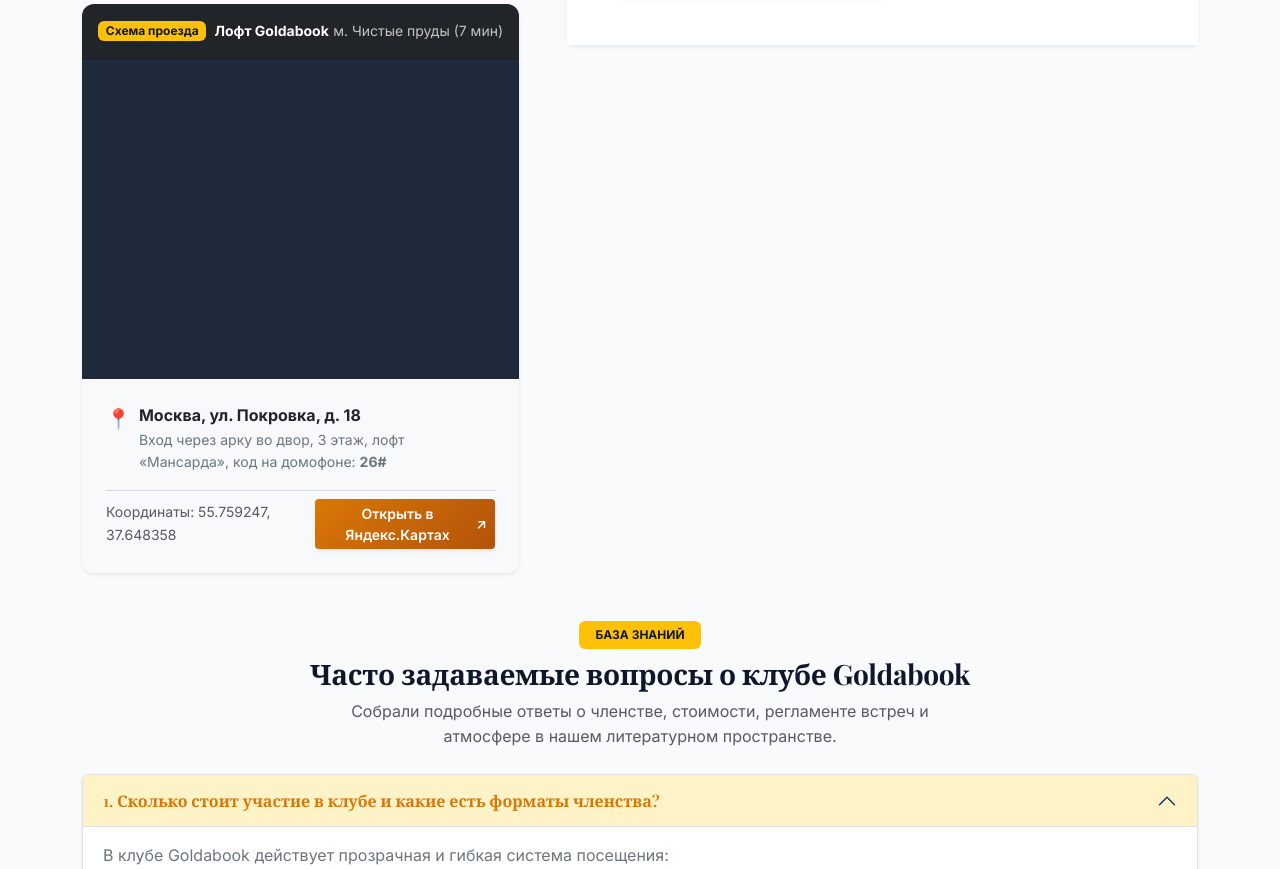
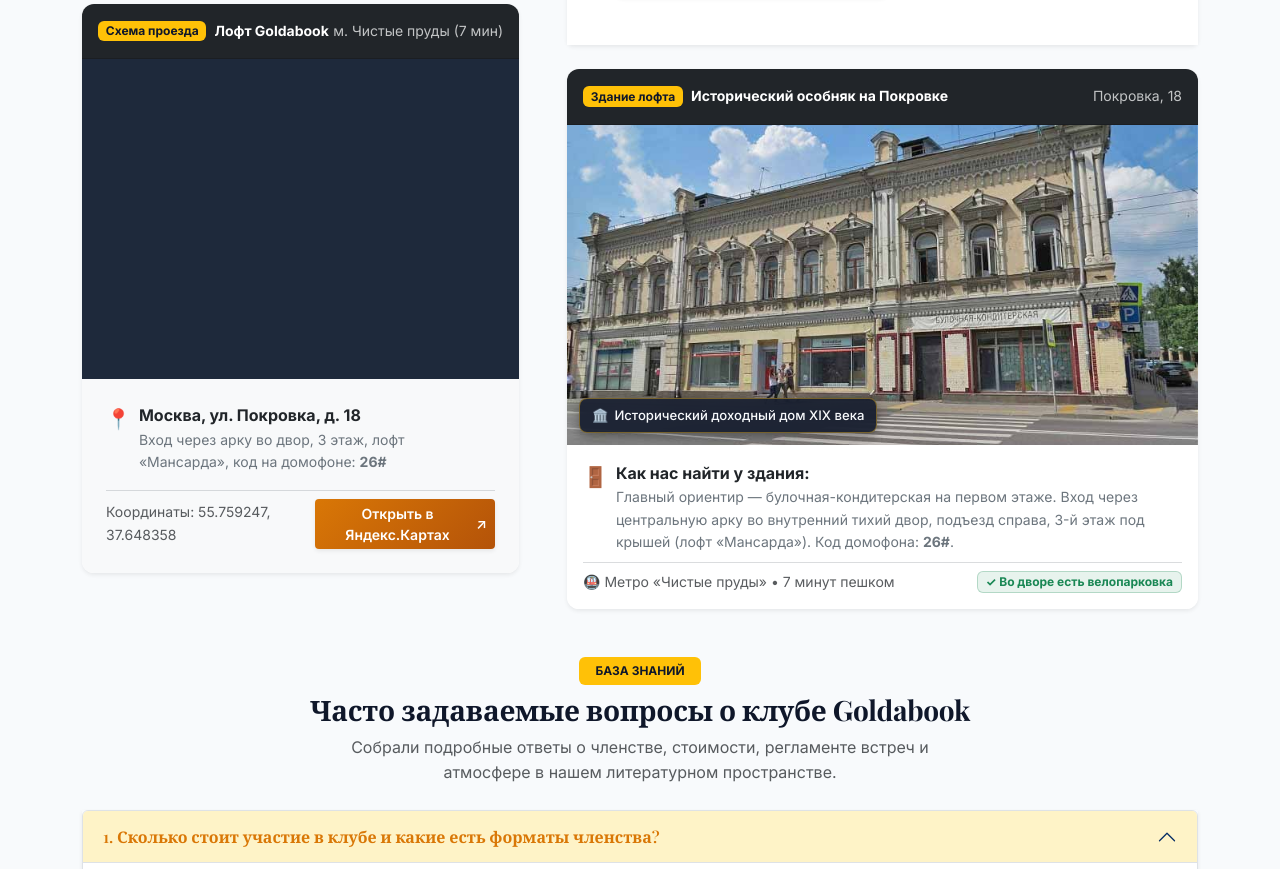
Before and after one commit to MinonLoL/kr2-bootstrap-shop, a plain HTML site: page contacts.html in a window 1280 px wide. Shown: the part 1054-1923 px from the top of the page. Drawn offline with nearby package versions, Linux system fonts and the light colour scheme; a web font is replaced by a local one.

Commit message:
feat(contacts): add historical building photo card next to map at Pokrovka 18

```diff
--- a/contacts.html
+++ b/contacts.html
@@ -320,6 +320,49 @@
 
           </div>
         </div>
+
+        <!-- Фото здания читальни и ориентиры (Покровка, 18) -->
+        <div class="card shadow-sm border-0 contacts-building-card overflow-hidden mt-4">
+          <div class="card-header bg-dark text-white p-3 d-flex justify-content-between align-items-center">
+            <div class="d-flex align-items-center gap-2">
+              <span class="badge bg-warning text-dark">Здание лофта</span>
+              <strong class="small text-white">Исторический особняк на Покровке</strong>
+            </div>
+            <small class="text-light text-opacity-75">Покровка, 18</small>
+          </div>
+
+          <div class="contacts-building-img-wrapper position-relative">
+            <img
+              src="images/loft-building.jpg"
+              alt="Историческое здание книжного клуба Goldabook на ул. Покровка, 18"
+              class="contacts-building-img"
+              loading="lazy"
+            >
+            <div class="contacts-building-badge">
+              <span aria-hidden="true">🏛️</span>
+              <span>Исторический доходный дом XIX века</span>
+            </div>
+          </div>
+
+          <div class="card-body p-3 bg-white">
+            <div class="d-flex align-items-start gap-2 mb-2">
+              <span class="text-warning fs-5 flex-shrink-0">🚪</span>
+              <div>
+                <strong class="d-block text-body">Как нас найти у здания:</strong>
+                <p class="text-secondary small mb-0">
+                  Главный ориентир — булочная-кондитерская на первом этаже. Вход через центральную арку во внутренний тихий двор, подъезд справа, 3-й этаж под крышей (лофт «Мансарда»). Код домофона: <strong>26#</strong>.
+                </p>
+              </div>
+            </div>
+            <div class="pt-2 border-top border-secondary border-opacity-25 d-flex flex-column flex-sm-row justify-content-between align-items-sm-center gap-2">
+              <span class="text-muted small">🚇 Метро «Чистые пруды» • 7 минут пешком</span>
+              <span class="badge bg-success bg-opacity-10 text-success border border-success border-opacity-25 px-2 py-1">
+                ✓ Во дворе есть велопарковка
+              </span>
+            </div>
+          </div>
+        </div>
+
       </div>
 
     </div>
--- a/css/custom.css
+++ b/css/custom.css
@@ -1437,6 +1437,62 @@
   display: block;
 }
 
+/* Карточка с фотографией здания читальни (Покровка, 18) */
+.contacts-building-card {
+  border-radius: 12px;
+  overflow: hidden;
+  transition: transform 0.25s ease, box-shadow 0.25s ease;
+}
+
+.contacts-building-card:hover {
+  transform: translateY(-3px);
+  box-shadow: 0 16px 32px rgba(0, 0, 0, 0.2) !important;
+}
+
+.contacts-building-img-wrapper {
+  position: relative;
+  width: 100%;
+  height: 320px;
+  background-color: #1e293b;
+  overflow: hidden;
+}
+
+.contacts-building-img {
+  width: 100%;
+  height: 100%;
+  object-fit: cover;
+  object-position: center 42%;
+  display: block;
+  transition: transform 0.5s cubic-bezier(0.16, 1, 0.3, 1);
+}
+
+.contacts-building-card:hover .contacts-building-img {
+  transform: scale(1.04);
+}
+
+.contacts-building-badge {
+  position: absolute;
+  bottom: 12px;
+  left: 12px;
+  background: rgba(15, 23, 42, 0.88);
+  backdrop-filter: blur(8px);
+  -webkit-backdrop-filter: blur(8px);
+  color: #f8fafc;
+  border: 1px solid rgba(251, 191, 36, 0.4);
+  border-radius: 8px;
+  padding: 6px 12px;
+  font-size: 0.82rem;
+  font-weight: 500;
+  display: inline-flex;
+  align-items: center;
+  gap: 6px;
+  box-shadow: 0 4px 12px rgba(0, 0, 0, 0.35);
+}
+
+[data-bs-theme="dark"] .contacts-building-badge {
+  background: rgba(15, 23, 42, 0.92);
+}
+
 /* ==========================================================================
    Фича 5: Плавное появление блоков при прокрутке (Scroll Reveal)
    ========================================================================== */
```
Also changed, not shown: images/loft-building.jpg (added).
